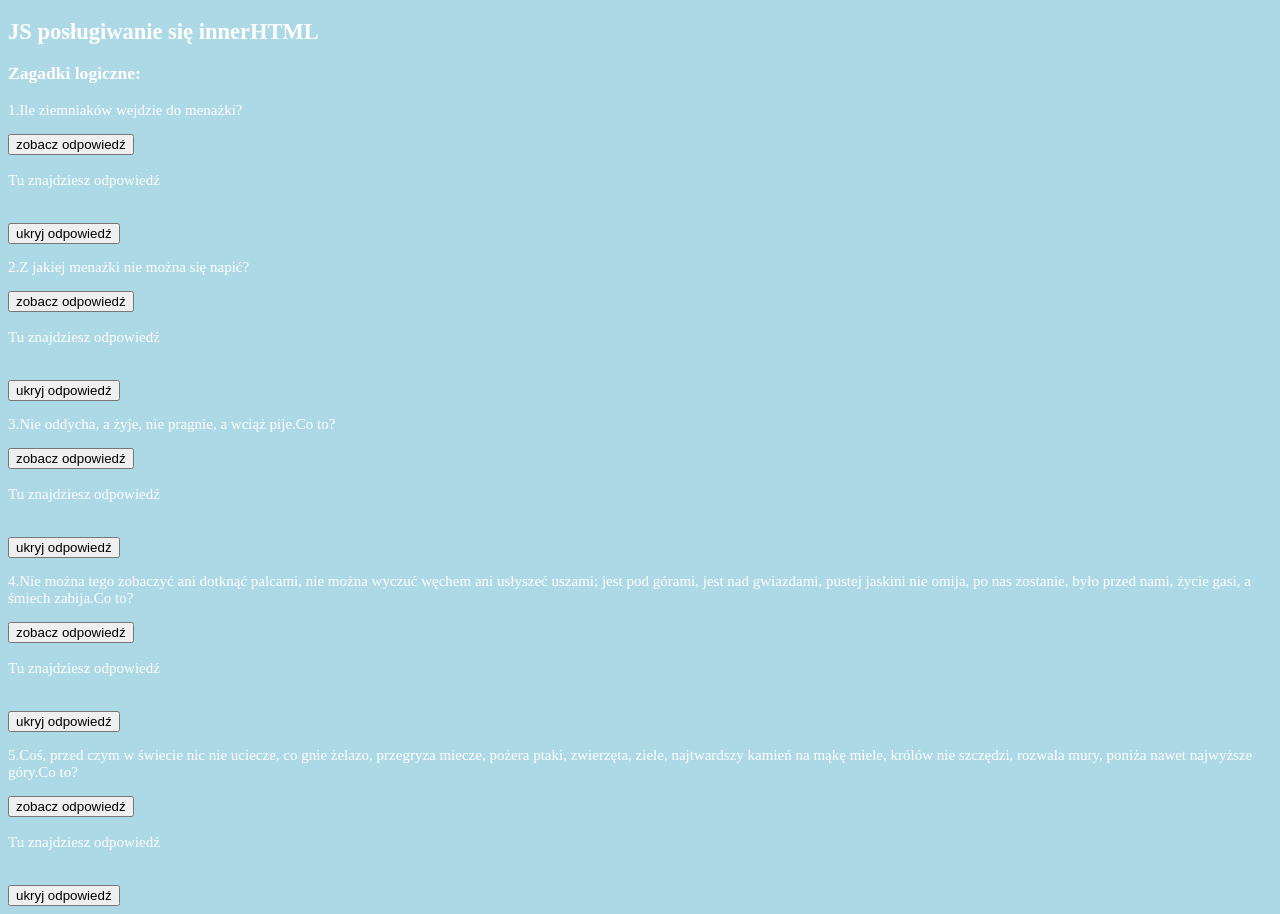
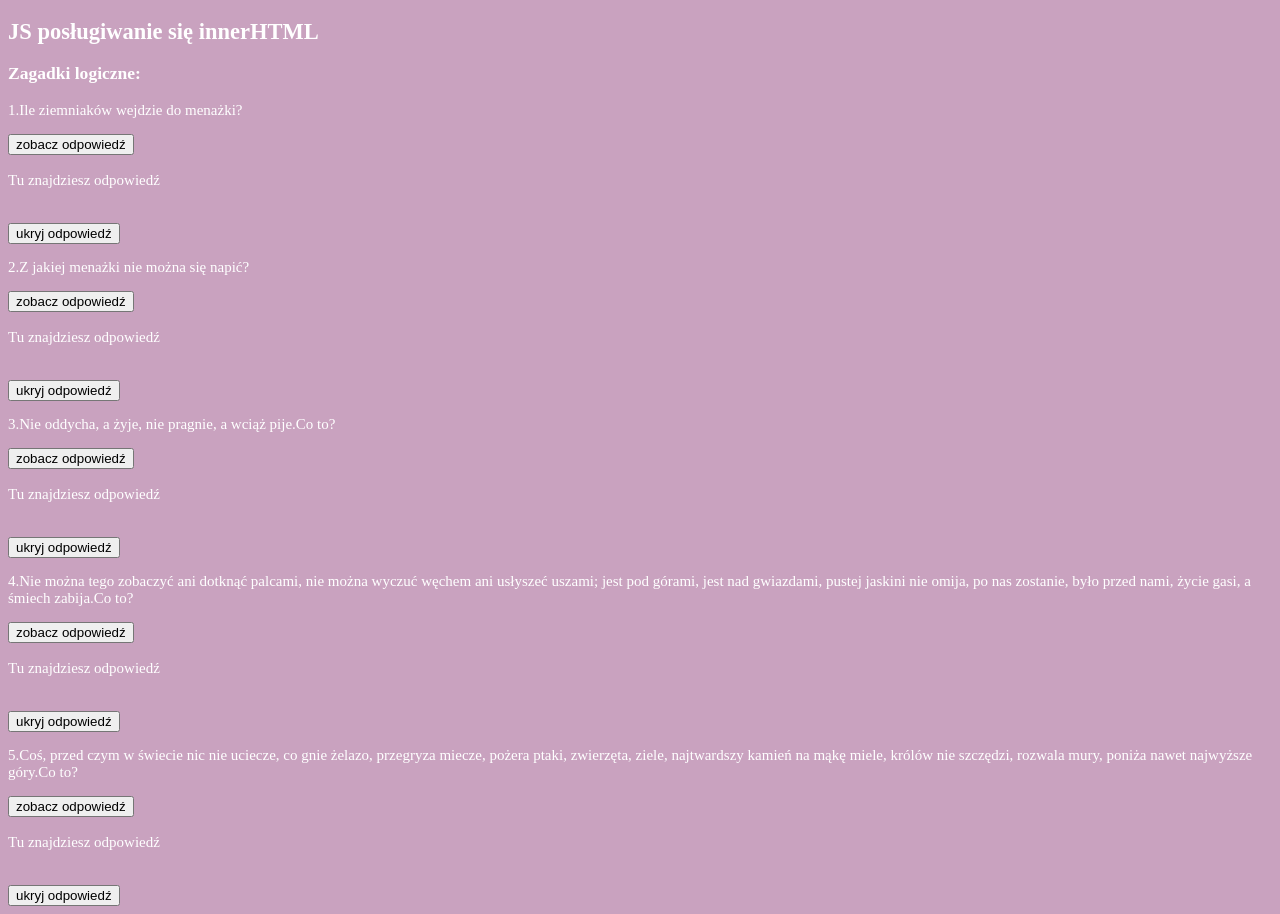
Before and after one commit to Julia-Kq/zagadki, a plain HTML site: page index.html in a window 1280 px wide. Drawn offline with Linux system fonts and the light colour scheme.

Commit message:
Update style.css

```diff
--- a/style.css
+++ b/style.css
@@ -1,6 +1,6 @@
 body
 {
-   background-color:lightblue;
+   background-color:#C9A2BF;
    font-size: 15px;
    color: white;
 }
```
